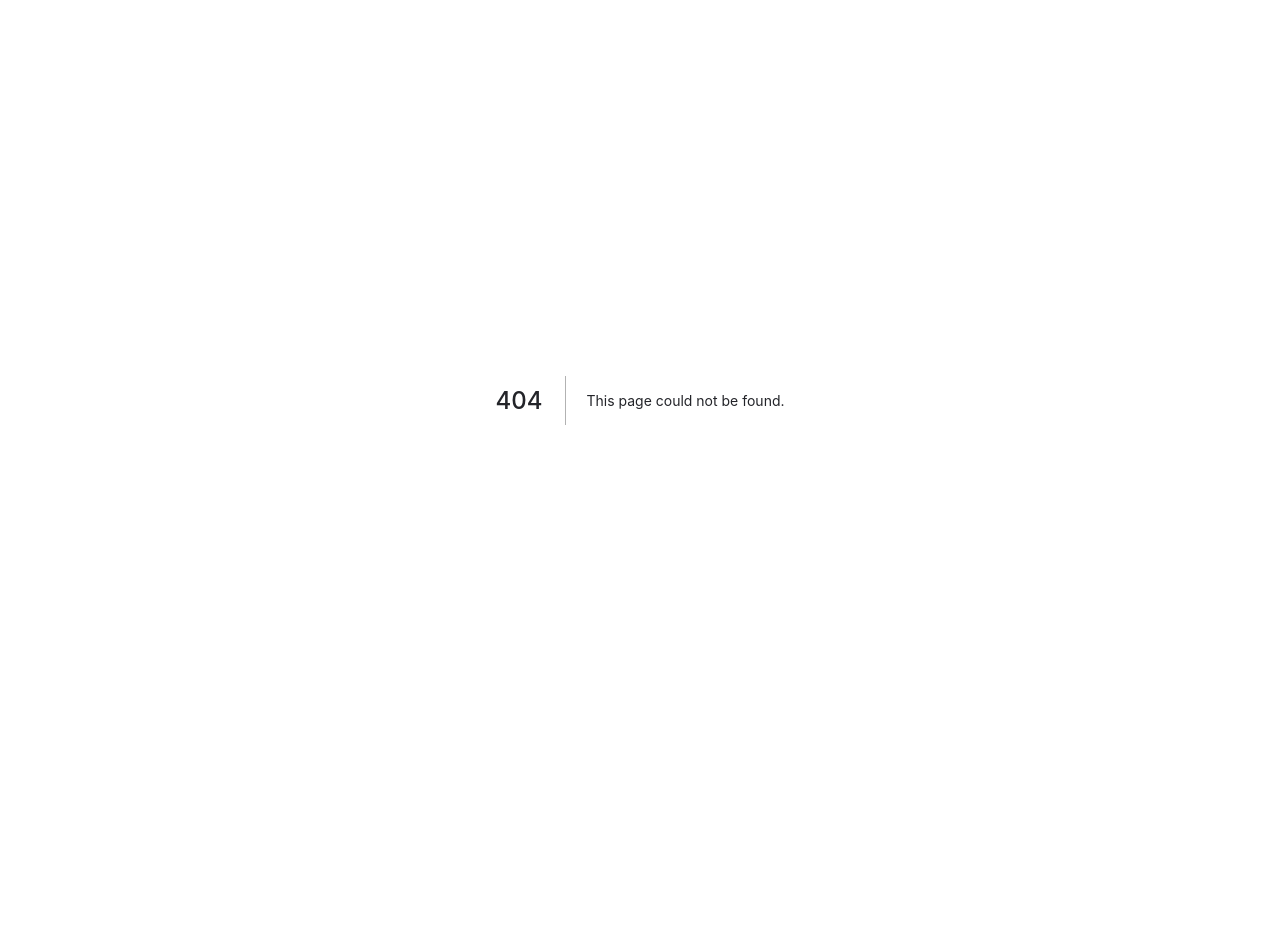
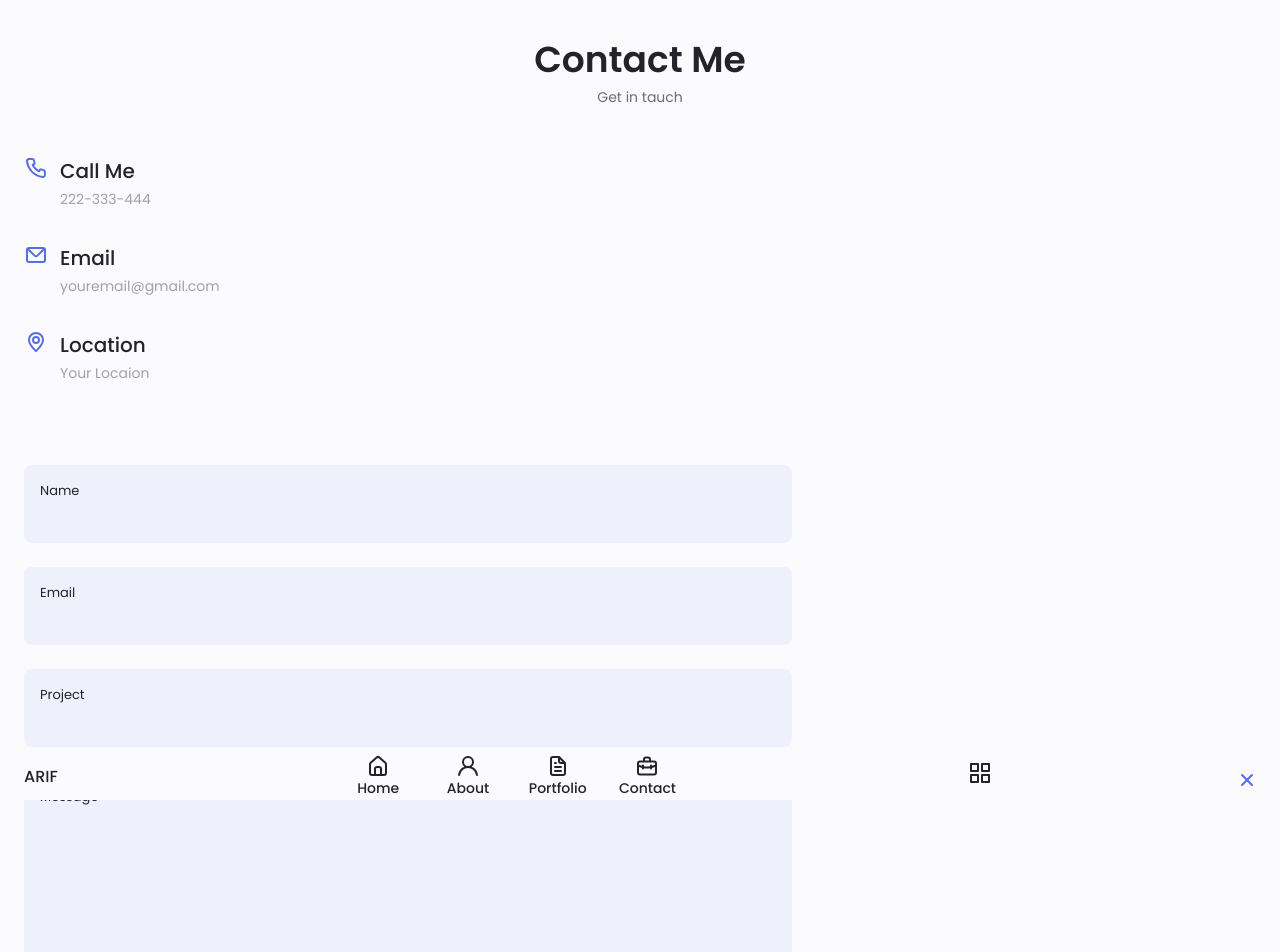
Before and after one commit to arifnurrhmnn/web-portfolio, a Next.js app: page /contact in a window 1280 px wide. Before the commit this address had no page. Shown: the top 952 px of the page. Before the commit the page ends 800 px from the top, so only its background shows below. Built offline with nearby package versions, Linux system fonts and the light colour scheme.

Commit message:
create Contact

```diff
--- /dev/null
+++ b/components/Contact/Contact.jsx
@@ -0,0 +1,91 @@
+import React from "react";
+import {
+  UilPhone,
+  UilEnvelope,
+  UilMapMarker,
+  UilMessage,
+} from "@iconscout/react-unicons";
+
+export default function Contact() {
+  return (
+    <>
+      <section className="contact section" id="contact">
+        <h2 className="section__title">Contact Me</h2>
+        <span className="section__subtitle">Get in tauch</span>
+
+        <div className="contact__container container grid">
+          <div>
+            <div className="contact__information">
+              <UilPhone className="contact__icon" />
+
+              <div>
+                <h3 className="contact__title">Call Me</h3>
+                <span className="contact__subtitle">222-333-444</span>
+              </div>
+            </div>
+
+            <div className="contact__information">
+              <UilEnvelope className="contact__icon" />
+
+              <div>
+                <h3 className="contact__title">Email</h3>
+                <span className="contact__subtitle">youremail@gmail.com</span>
+              </div>
+            </div>
+
+            <div className="contact__information">
+              <UilMapMarker className="contact__icon" />
+
+              <div>
+                <h3 className="contact__title">Location</h3>
+                <span className="contact__subtitle">Your Locaion</span>
+              </div>
+            </div>
+          </div>
+
+          <form action="" className="contact__form grid">
+            <div className="contact__inputs grid">
+              <div className="contact__content">
+                <label htmlFor="" className="contact__label">
+                  Name
+                </label>
+                <input type="text" className="contact__input" />
+              </div>
+              <div className="contact__content">
+                <label htmlFor="" className="contact__label">
+                  Email
+                </label>
+                <input type="email" className="contact__input" />
+              </div>
+            </div>
+            <div className="contact__content">
+              <label htmlFor="" className="contact__label">
+                Project
+              </label>
+              <input type="text" className="contact__input" />
+            </div>
+            <div className="contact__content">
+              <label htmlFor="" className="contact__label">
+                Message
+              </label>
+              <textarea
+                name=""
+                id=""
+                cols="0"
+                rows="7"
+                className="contact__input"
+              ></textarea>
+            </div>
+
+            <div>
+              <a href="#" className="button button--flex">
+                Send Message
+                <UilMessage className="butto__icon" />
+              </a>
+            </div>
+          </form>
+        </div>
+      </section>
+    </>
+  );
+}
--- /dev/null
+++ b/pages/contact.js
@@ -0,0 +1,13 @@
+import React from "react";
+import Layout from "../components/Layout/Layout";
+import Contact from "../components/Contact/Contact";
+
+export default function contact() {
+  return (
+    <>
+      <Layout title="Contact">
+        <Contact />
+      </Layout>
+    </>
+  );
+}
--- a/public/css/app.css
+++ b/public/css/app.css
@@ -519,3 +519,51 @@ img {
 .swiper-pagination-bullet {
   outline: none;
 }
+
+/*==================== CONTACT ====================*/
+.contact__container {
+  row-gap: 3rem;
+}
+
+.contact__information {
+  display: flex;
+  margin-bottom: var(--mb-2);
+}
+
+.contact__icon {
+  font-size: 2rem;
+  color: var(--first-color);
+  margin-right: var(--mb-0-75);
+}
+
+.contact__title {
+  font-size: var(--h3-font-size);
+  font-weight: var(--font-medium);
+}
+
+.contact__subtitle {
+  font-size: var(--small-font-size);
+  color: var(--text-color-light);
+}
+
+.contact__content {
+  background-color: var(--input-color);
+  border-radius: 0.5rem;
+  padding: 0.75rem 1rem 0.25rem;
+}
+
+.contact__label {
+  font-size: var(--smaller-font-size);
+  color: var(--title-color);
+}
+
+.contact__input {
+  width: 100%;
+  background-color: var(--input-color);
+  color: var(--text-color);
+  font-family: var(--body-font);
+  font-size: var(--normal-font-size);
+  border: none;
+  outline: none;
+  padding: 0.25rem 0.5rem 0.5rem 0;
+}
```
